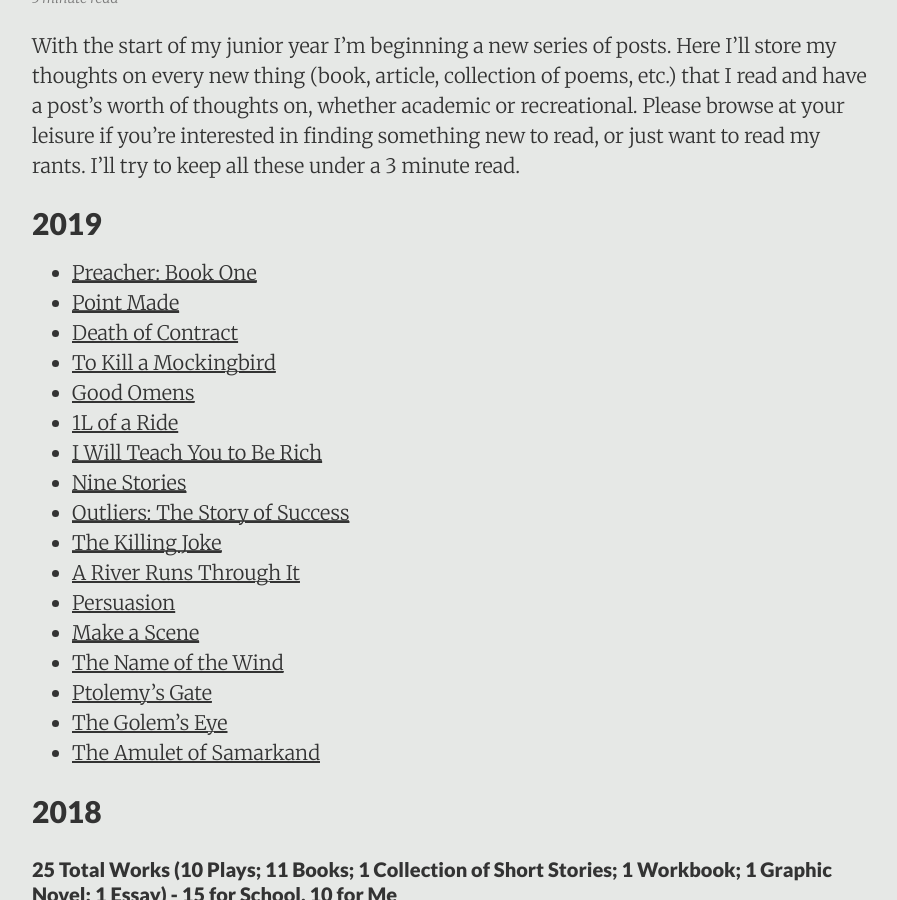
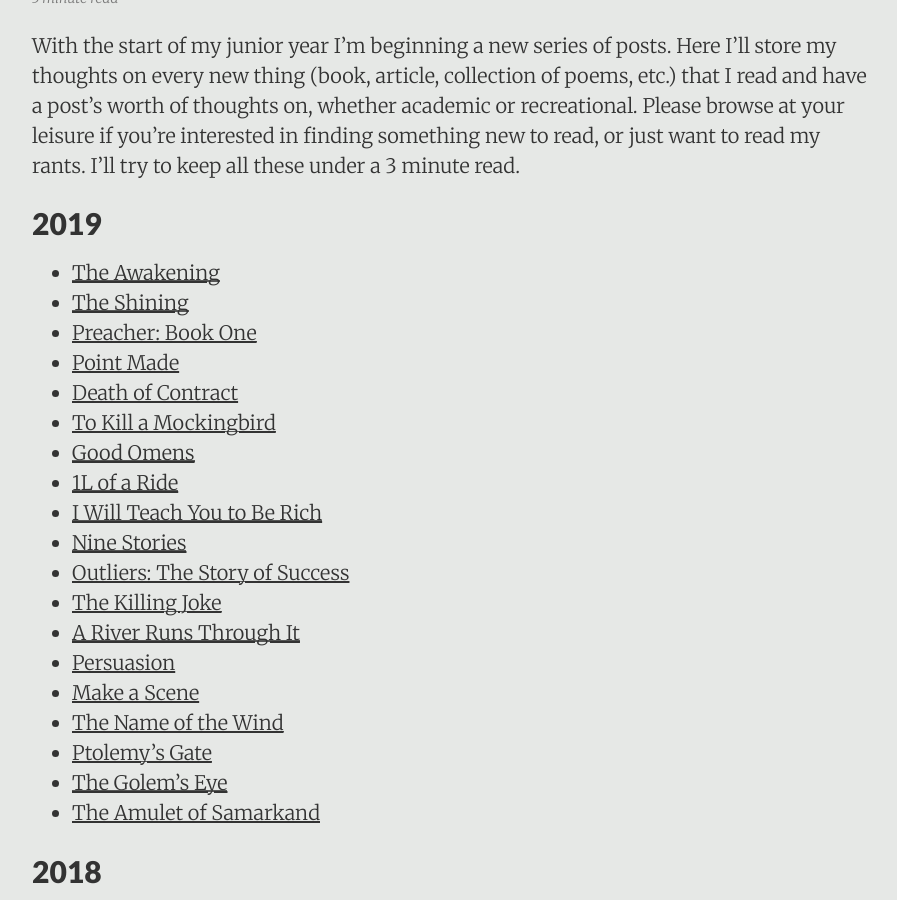
Before and after one commit to DestinyRoseMurphy/DestinyRoseMurphy.github.io, a Jekyll site: the page built from _posts/2017-08-21-Things-I've-Read.md, in a window 1280 px wide and 900 px high, scrolled down 352 px. Shown: the whole window, without its empty margins (188-1085 px from the left). Built offline with Jekyll 4.4.1, drawn with Linux system fonts in a browser that asks for light colours.

Commit message:
Add Shining and Awakening to list

```diff
--- a/_posts/2017-08-21-Things-I've-Read.md
+++ b/_posts/2017-08-21-Things-I've-Read.md
@@ -9,6 +9,8 @@ With the start of my junior year I'm beginning a new series of posts. Here I'll
 
 ## 2019
 
+- [The Awakening](/details/2019-12-24-Awakening)
+- [The Shining](/details/2019-12-17-Shining)
 - [Preacher: Book One](/details/2019-11-22-Preacher)
 - [Point Made](/details/2019-10-26-Point-Made)
 - [Death of Contract](/details/2019-10-26-Death-of-Contract)
```
